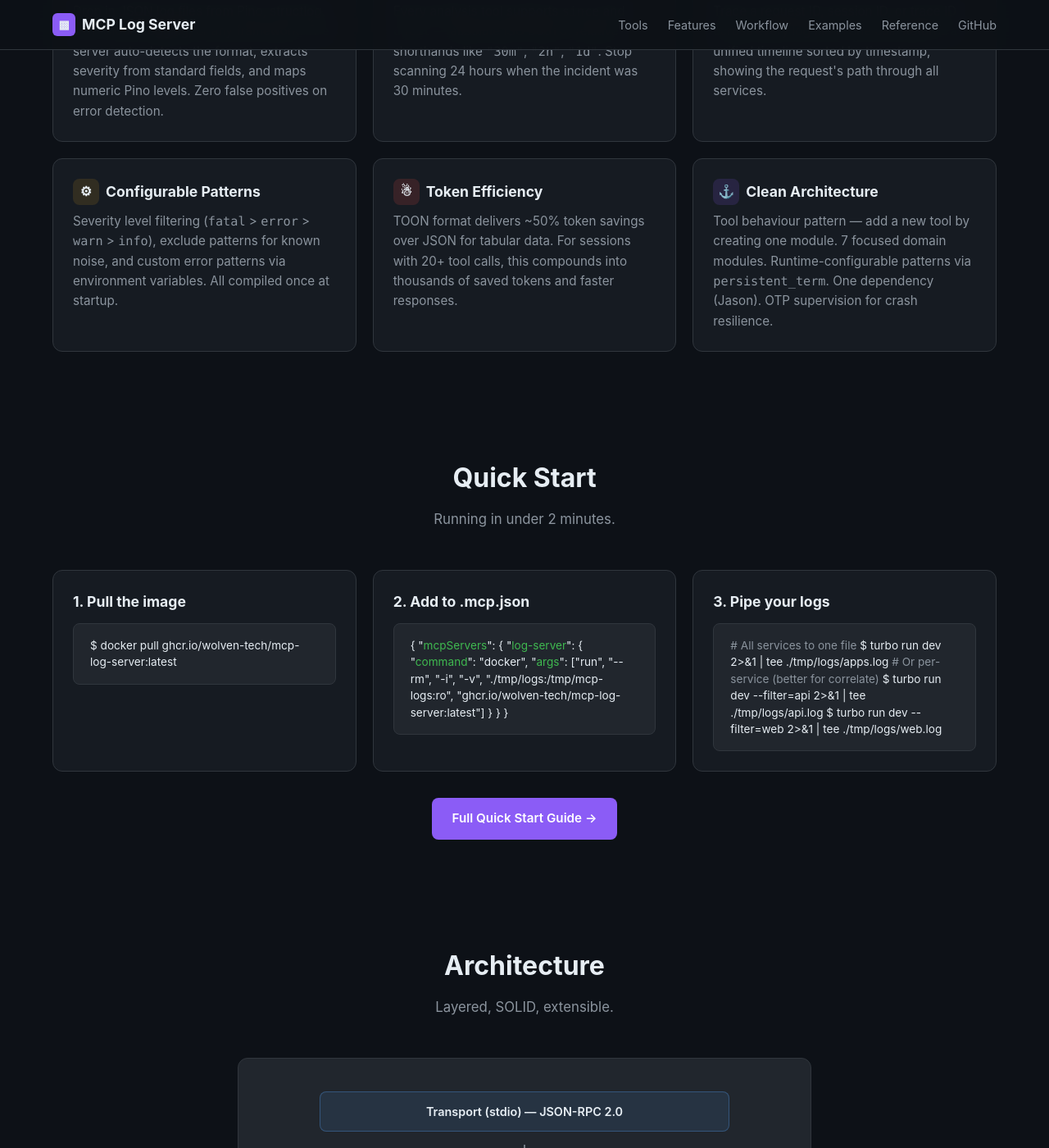
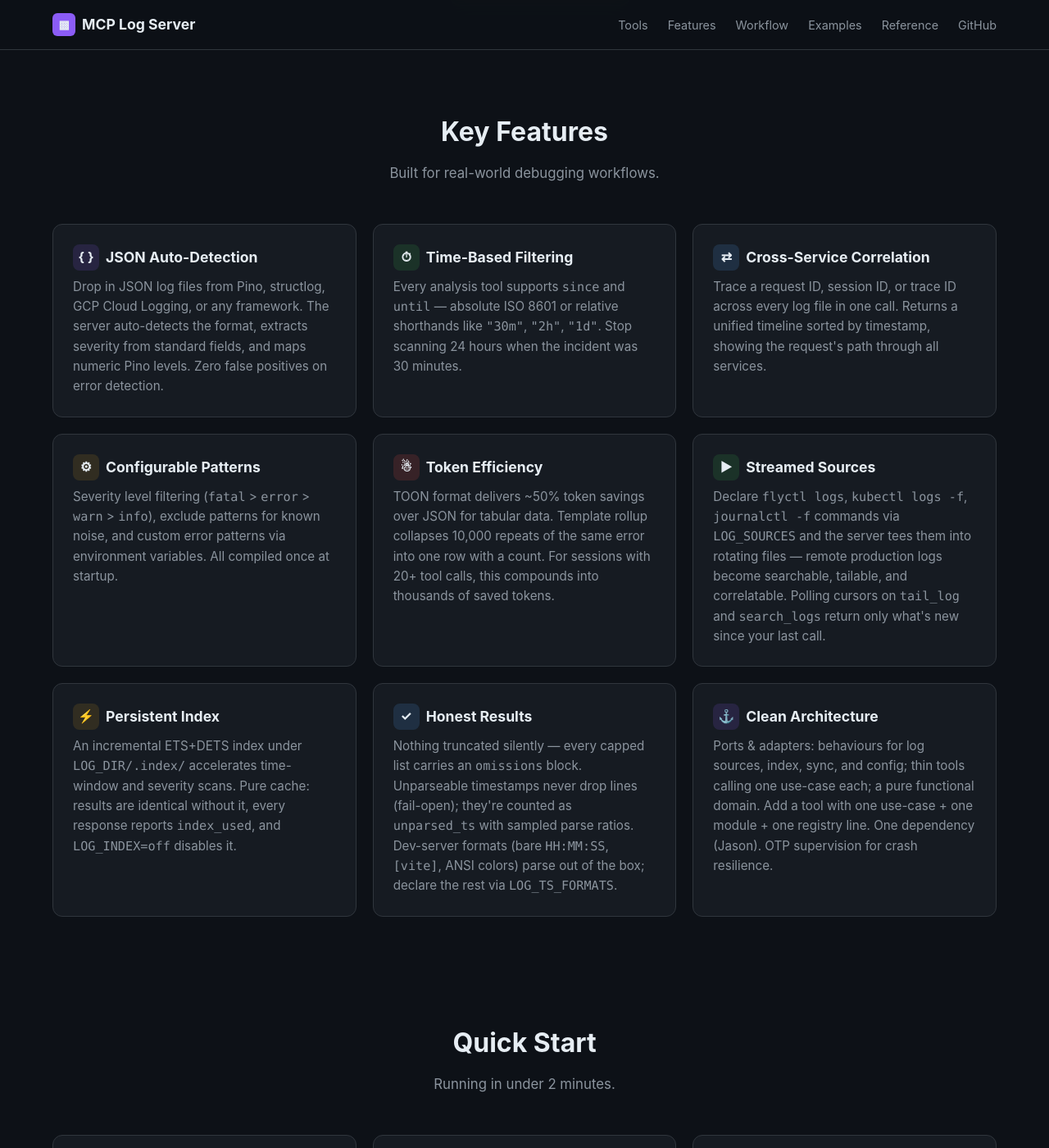
Before and after one commit to wolven-tech/mcp-log-server, a Jekyll site: the page built from docs/index.md, in a window 1280 px wide and 1400 px high, scrolled down 2706 px. Shown: the whole window at 82% size. Built offline with Jekyll 4.4.1, drawn with Linux system fonts in a browser that asks for light colours; some of the changed text lies outside the part shown.

Commit message:
chore: docs sync and version bump for 0.4.0 release (#9)
* docs: sync README and site docs with 0.4.0 feature set

* chore: bump version to 0.4.0 and add changelog

```diff
--- a/docs/index.md
+++ b/docs/index.md
@@ -10,7 +10,7 @@ title: Home
 
     <div class="badge-group">
       <span class="badge purple">MCP Compatible</span>
-      <span class="badge green">9 Tools</span>
+      <span class="badge green">12 Tools</span>
       <span class="badge blue">JSON + Plain Text</span>
       <span class="badge amber">~50% Token Savings</span>
       <span class="badge">Elixir 1.17+</span>
@@ -62,8 +62,8 @@ title: Home
 
 <section id="tools">
   <div class="container">
-    <h2>9 Tools</h2>
-    <p class="section-sub">Organized by workflow stage: discover, analyze, correlate.</p>
+    <h2>12 Tools</h2>
+    <p class="section-sub">Organized by workflow stage: discover, analyze, correlate, maintain.</p>
 
     <table class="tools-table">
       <thead>
@@ -75,13 +75,17 @@ title: Home
         <tr><td>log_stats</td><td>Line count, error/warn/fatal counts, file size &mdash; quick health check</td></tr>
         <tr><td>time_range</td><td>Earliest and latest timestamps with human-readable span</td></tr>
         <tr><td colspan="2" class="tool-category">Analysis</td></tr>
+        <tr><td>summarize</td><td>"What changed?" &mdash; diff a time window against the one before it: new/gone templates, error-rate and volume deltas</td></tr>
         <tr><td>all_errors</td><td>Aggregate errors across ALL files &mdash; best first call</td></tr>
         <tr><td>get_errors</td><td>Errors with severity filtering, exclude patterns, and time range</td></tr>
-        <tr><td>search_logs</td><td>Regex search with context lines, JSON field targeting, time range</td></tr>
-        <tr><td>tail_log</td><td>Last N lines with optional <code>since</code> filtering</td></tr>
+        <tr><td>search_logs</td><td>Regex search with context lines, JSON field targeting, time range, template rollup, polling cursor</td></tr>
+        <tr><td>tail_log</td><td>Last N lines with optional <code>since</code> filtering and polling cursor</td></tr>
+        <tr><td>aggregate</td><td>Aggregate on a JSON field: presence proof, value histogram, or count</td></tr>
         <tr><td colspan="2" class="tool-category">Correlation</td></tr>
-        <tr><td>correlate</td><td>Trace a request/session across ALL files &mdash; unified timeline</td></tr>
+        <tr><td>correlate</td><td>Trace a request/session across ALL files &mdash; unified timeline; anchor mode correlates around a symptom regex</td></tr>
         <tr><td>trace_ids</td><td>Discover unique session/request/trace IDs with counts</td></tr>
+        <tr><td colspan="2" class="tool-category">Maintenance</td></tr>
+        <tr><td>sync_logs</td><td>Pull logs from cloud storage (gs://, s3://, az://) into the log directory</td></tr>
       </tbody>
     </table>
 
@@ -94,35 +98,41 @@ title: Home
 <section id="workflow">
   <div class="container">
     <h2>Recommended Workflow</h2>
-    <p class="section-sub">From triage to root cause in 5 steps.</p>
+    <p class="section-sub">From triage to root cause in 6 steps.</p>
 
     <div class="workflow">
       <div class="workflow-step">
         <div class="step-num">1</div>
+        <h4>summarize</h4>
+        <p>What changed?</p>
+      </div>
+      <div class="workflow-arrow">&rarr;</div>
+      <div class="workflow-step">
+        <div class="step-num">2</div>
         <h4>all_errors</h4>
         <p>What's broken?</p>
       </div>
       <div class="workflow-arrow">&rarr;</div>
       <div class="workflow-step">
-        <div class="step-num">2</div>
+        <div class="step-num">3</div>
         <h4>log_stats</h4>
         <p>How bad is it?</p>
       </div>
       <div class="workflow-arrow">&rarr;</div>
       <div class="workflow-step">
-        <div class="step-num">3</div>
+        <div class="step-num">4</div>
         <h4>get_errors</h4>
         <p>Filter by severity + time</p>
       </div>
       <div class="workflow-arrow">&rarr;</div>
       <div class="workflow-step">
-        <div class="step-num">4</div>
+        <div class="step-num">5</div>
         <h4>search_logs</h4>
         <p>Context around errors</p>
       </div>
       <div class="workflow-arrow">&rarr;</div>
       <div class="workflow-step">
-        <div class="step-num">5</div>
+        <div class="step-num">6</div>
         <h4>correlate</h4>
         <p>Cross-service trace</p>
       </div>
@@ -154,11 +164,23 @@ title: Home
       </div>
       <div class="card">
         <h3><span class="card-icon red">&#9731;</span> Token Efficiency</h3>
-        <p>TOON format delivers ~50% token savings over JSON for tabular data. For sessions with 20+ tool calls, this compounds into thousands of saved tokens and faster responses.</p>
+        <p>TOON format delivers ~50% token savings over JSON for tabular data. Template rollup collapses 10,000 repeats of the same error into one row with a count. For sessions with 20+ tool calls, this compounds into thousands of saved tokens.</p>
+      </div>
+      <div class="card">
+        <h3><span class="card-icon green">&#9654;</span> Streamed Sources</h3>
+        <p>Declare <code>flyctl logs</code>, <code>kubectl logs -f</code>, <code>journalctl -f</code> commands via <code>LOG_SOURCES</code> and the server tees them into rotating files &mdash; remote production logs become searchable, tailable, and correlatable. Polling cursors on <code>tail_log</code> and <code>search_logs</code> return only what's new since your last call.</p>
+      </div>
+      <div class="card">
+        <h3><span class="card-icon amber">&#9889;</span> Persistent Index</h3>
+        <p>An incremental ETS+DETS index under <code>LOG_DIR/.index/</code> accelerates time-window and severity scans. Pure cache: results are identical without it, every response reports <code>index_used</code>, and <code>LOG_INDEX=off</code> disables it.</p>
+      </div>
+      <div class="card">
+        <h3><span class="card-icon blue">&#10003;</span> Honest Results</h3>
+        <p>Nothing truncated silently &mdash; every capped list carries an <code>omissions</code> block. Unparseable timestamps never drop lines (fail-open); they're counted as <code>unparsed_ts</code> with sampled parse ratios. Dev-server formats (bare <code>HH:MM:SS</code>, <code>[vite]</code>, ANSI colors) parse out of the box; declare the rest via <code>LOG_TS_FORMATS</code>.</p>
       </div>
       <div class="card">
         <h3><span class="card-icon purple">&#9875;</span> Clean Architecture</h3>
-        <p>Tool behaviour pattern &mdash; add a new tool by creating one module. 7 focused domain modules. Runtime-configurable patterns via <code>persistent_term</code>. One dependency (Jason). OTP supervision for crash resilience.</p>
+        <p>Ports &amp; adapters: behaviours for log sources, index, sync, and config; thin tools calling one use-case each; a pure functional domain. Add a tool with one use-case + one module + one registry line. One dependency (Jason). OTP supervision for crash resilience.</p>
       </div>
     </div>
   </div>
@@ -225,20 +247,20 @@ title: Home
       </div>
       <div class="arch-arrow">&darr;</div>
       <div class="arch-layer" style="background: rgba(63, 185, 80, 0.1); border-color: rgba(63, 185, 80, 0.3);">
-        Tools (behaviour + 9 self-contained modules)
+        Tools (behaviour + 12 thin modules) &rarr; Use Cases (one per capability)
       </div>
       <div class="arch-arrow">&darr;</div>
       <div class="arch-layer" style="background: rgba(210, 153, 34, 0.1); border-color: rgba(210, 153, 34, 0.3);">
-        Domain (7 focused modules + Correlator)
+        Ports (LogSource &middot; LogIndex &middot; LogSync &middot; Config behaviours)
       </div>
       <div class="arch-arrow">&darr;</div>
       <div class="arch-layer" style="background: rgba(248, 81, 73, 0.1); border-color: rgba(248, 81, 73, 0.3);">
-        Protocol (TOON + ResponseFormatter + JSON-RPC)
+        Pure Domain + Infrastructure adapters (files, streamed sources, ETS+DETS index)
       </div>
     </div>
 
     <p style="text-align: center; margin-top: 24px; color: var(--text-muted); font-size: 0.9rem;">
-      Adding a new tool = create one module + add one line to the tool list. <a href="concepts/ARCHITECTURE.html">Read more &rarr;</a>
+      Adding a new tool = one use-case + one thin module + one registry line. <a href="concepts/ARCHITECTURE.html">Read more &rarr;</a>
     </p>
   </div>
 </section>
@@ -263,6 +285,21 @@ title: Home
         <div class="var-name">LOG_RETENTION_DAYS</div>
         <div class="var-desc">Auto-delete logs older than N days on startup</div>
         <div class="var-default">Default: disabled</div>
+      </div>
+      <div class="config-item">
+        <div class="var-name">LOG_SOURCES</div>
+        <div class="var-desc">Streamed sources to ingest, e.g. fly:cmd=flyctl logs -a my-app</div>
+        <div class="var-default">Default: none</div>
+      </div>
+      <div class="config-item">
+        <div class="var-name">LOG_TS_FORMATS</div>
+        <div class="var-desc">Declared timestamp formats per file glob, e.g. dev-*.log=%H:%M:%S</div>
+        <div class="var-default">Default: auto-detect</div>
+      </div>
+      <div class="config-item">
+        <div class="var-name">LOG_INDEX</div>
+        <div class="var-desc">Set off to disable the persistent index (results identical, just slower)</div>
+        <div class="var-default">Default: on</div>
       </div>
       <div class="config-item">
         <div class="var-name">LOG_EXTRA_PATTERNS</div>
@@ -295,11 +332,11 @@ title: Home
       </a>
       <a href="https://github.com/wolven-tech/mcp-log-server/blob/main/examples/README.md" class="card" style="text-decoration: none;">
         <h3>Examples Walkthrough</h3>
-        <p>Debug a cascading failure step-by-step using all 9 tools.</p>
+        <p>Debug a cascading failure step-by-step using the full toolset.</p>
       </a>
       <a href="reference/TOOLS.html" class="card" style="text-decoration: none;">
         <h3>Tool Reference</h3>
-        <p>Complete API for all 9 tools with parameters and examples.</p>
+        <p>Complete API for all 12 tools with parameters and examples.</p>
       </a>
       <a href="guides/USE_CASE_MONOREPO.html" class="card" style="text-decoration: none;">
         <h3>Use Case: Monorepo</h3>
```
Also changed, not shown: docs/concepts/ARCHITECTURE.md (+3 -1 lines), docs/getting-started/QUICK_START.md (+13 -1 lines), docs/reference/TOOLS.md (+31 -0 lines), CHANGELOG.md (added), README.md, docs/README.md, 1 other file.
